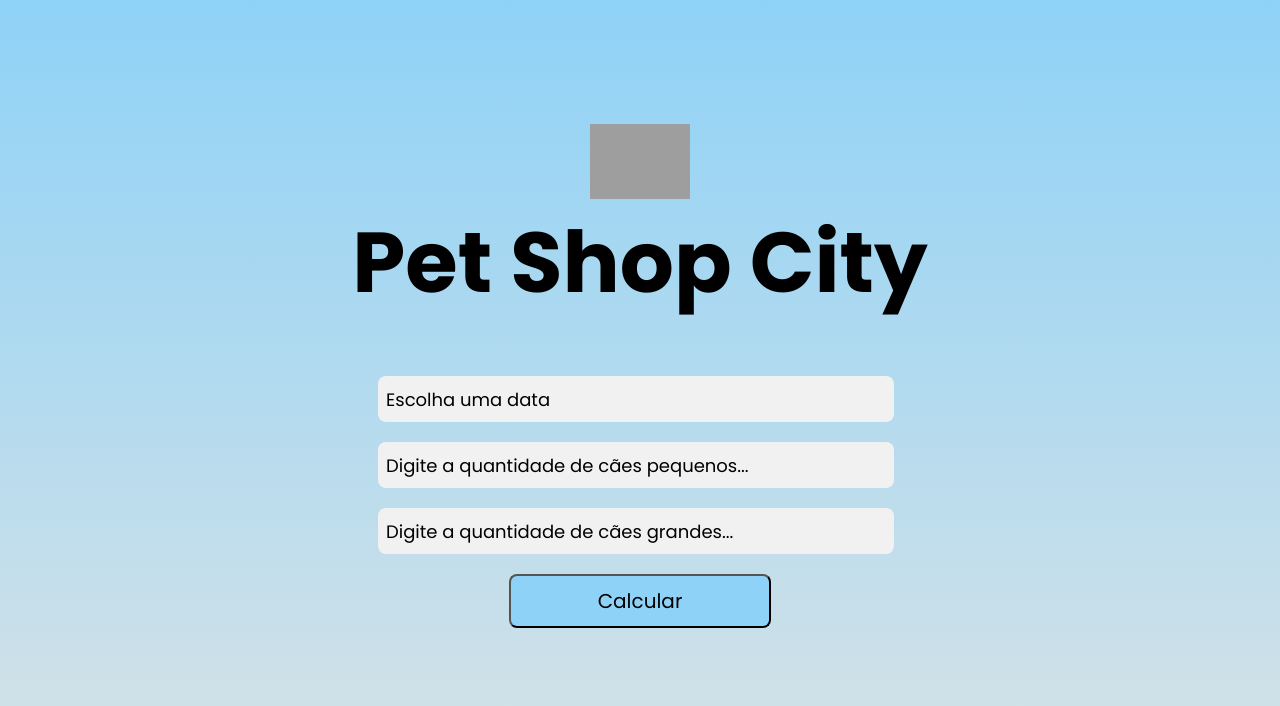
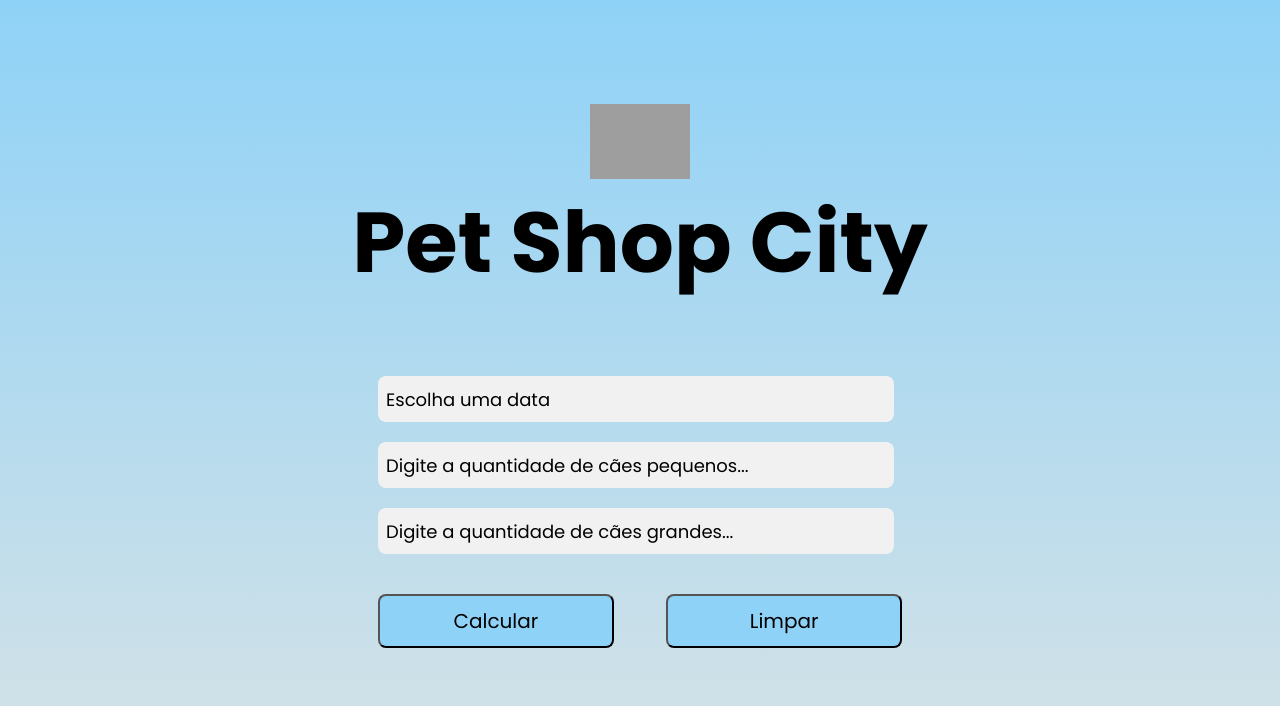
Before and after one commit to Mateus-Campos-Cruz/petshopcity, a React (Create React App) app: page / in a window 1280 px wide. Shown: the top 706 px of the page. Built offline with nearby package versions, Linux system fonts and the light colour scheme; grey boxes are pictures that could not be loaded.

Commit message:
Atualização - botão limpar

```diff
--- a/package.json
+++ b/package.json
@@ -19,7 +19,7 @@
     "test": "react-scripts test",
     "eject": "react-scripts eject",
     "predeploy": "npm run build",
-    "deploy": "gh-pages -d dist"
+    "deploy": "gh-pages -d build"
   },
   "eslintConfig": {
     "extends": [
--- a/src/App.js
+++ b/src/App.js
@@ -10,6 +10,7 @@ function App() {
   const [quantidadeGrandes, setQuantidadeGrandes] = useState('');
   const [resultado, setResultado] = useState({ melhorPetshop: '', precoTotal: 0 });
   const [erro, setErro] = useState('');
+  const [mostrarResultado, setMostrarResultado] = useState(false);
 
   useEffect(() => {
     const timer = setTimeout(() => {
@@ -56,9 +57,19 @@ function App() {
       setQuantidadePequenos('');
       setQuantidadeGrandes('');
 
+      setMostrarResultado(true);
+
     } catch (error) {
       setErro(error.message);
     }
+  }
+
+  function handleClear() {
+    setData(null);
+    setQuantidadePequenos('');
+    setQuantidadeGrandes('');
+    setResultado({ melhorPetshop: '', precoTotal: 0 });
+    setMostrarResultado(false); // Ocultar a seção de resultado ao limpar
   }
 
 
@@ -81,12 +92,18 @@ function App() {
           />
           <input type="text" placeholder="Digite a quantidade de cães pequenos..." value={quantidadePequenos} onChange={(e) => setQuantidadePequenos(e.target.value)} />
           <input type="text" placeholder="Digite a quantidade de cães grandes..." value={quantidadeGrandes} onChange={(e) => setQuantidadeGrandes(e.target.value)} />
+
+          <div className='buttonsForm'>
           <button type="submit" className="buttonSearch" onClick={handleSearch}>Calcular</button>
-        </form>
+          <button type="button" className="buttonSearch" onClick={handleClear}>Limpar</button>
+          </div>
+
+          </form>
+
         {erro && <div className="erro">{erro}</div>}
       </div>
 
-      {resultado.melhorPetshop && (
+      {mostrarResultado && resultado.melhorPetshop && (
         <main className="main">
           <h2>Resultado do cálculo</h2>
           <span>Melhor canil: {resultado.melhorPetshop}</span>
--- a/src/style.css
+++ b/src/style.css
@@ -34,15 +34,13 @@
 .containerForm{
     padding: 15px;
     margin: 34px 0;
-    display: flex;
-    justify-content: center;
-    align-items: center;
-    flex-direction: column;
 }
 
 .containerForm form{
   display: flex;
   flex-direction: column;
+  justify-content: space-between;
+  margin-top: 20px;
 }
 
 .containerForm select{
@@ -90,23 +88,24 @@
     font-size: 18px;
 }
 
+.buttonsForm{
+  display: flex;
+  justify-content: space-between;
+  margin-top: 20px;
+}
+
 .buttonSearch{
     background-color: #8fd2f7;
     font-size: 20px;
     border-radius: 8px;
     color: #000;
     padding: 10px;
-    display: flex;
-    justify-content: center;
-    align-items: center;
     cursor: pointer;
     transition: transform 0.5s;
+    width: 45%;
 }
 
-button{
-    width: 50%;
-    margin: auto;
-}
+
 
 .buttonSearch:hover{
     transform: scale(1.2);
@@ -165,3 +164,44 @@ button{
         width: 80%;
     }
 }
+
+
+@media (max-height: 700px){
+
+    body{
+        height: 780px;
+    }
+    .title{
+        font-size: 60px;
+    }
+
+    .containerForm input{
+        width: 100%;
+    }
+
+    .containerForm input::placeholder{
+        color: #00000071;
+        font-size: 14px;
+    }
+
+    .buttonSearch{
+        width: 40%;
+        font-size: 14px;
+    }
+    .main h2{
+        font-size: 20px;
+    }
+
+    .main span{
+        font-size: 18px;
+    }
+
+    .main{
+        width: 80%;
+    }
+
+    .erro{
+        font-size: 10px;
+        color: #ff0000;
+    }
+}
```
